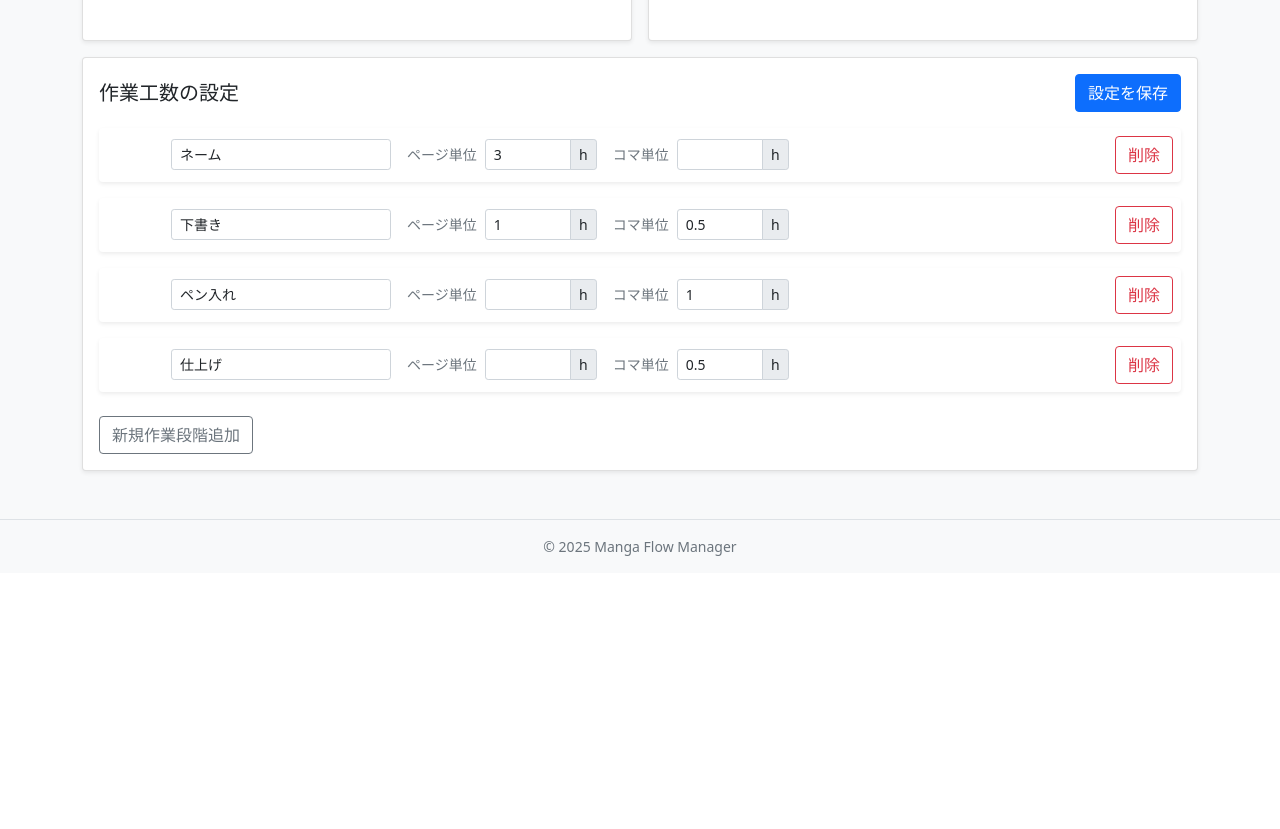
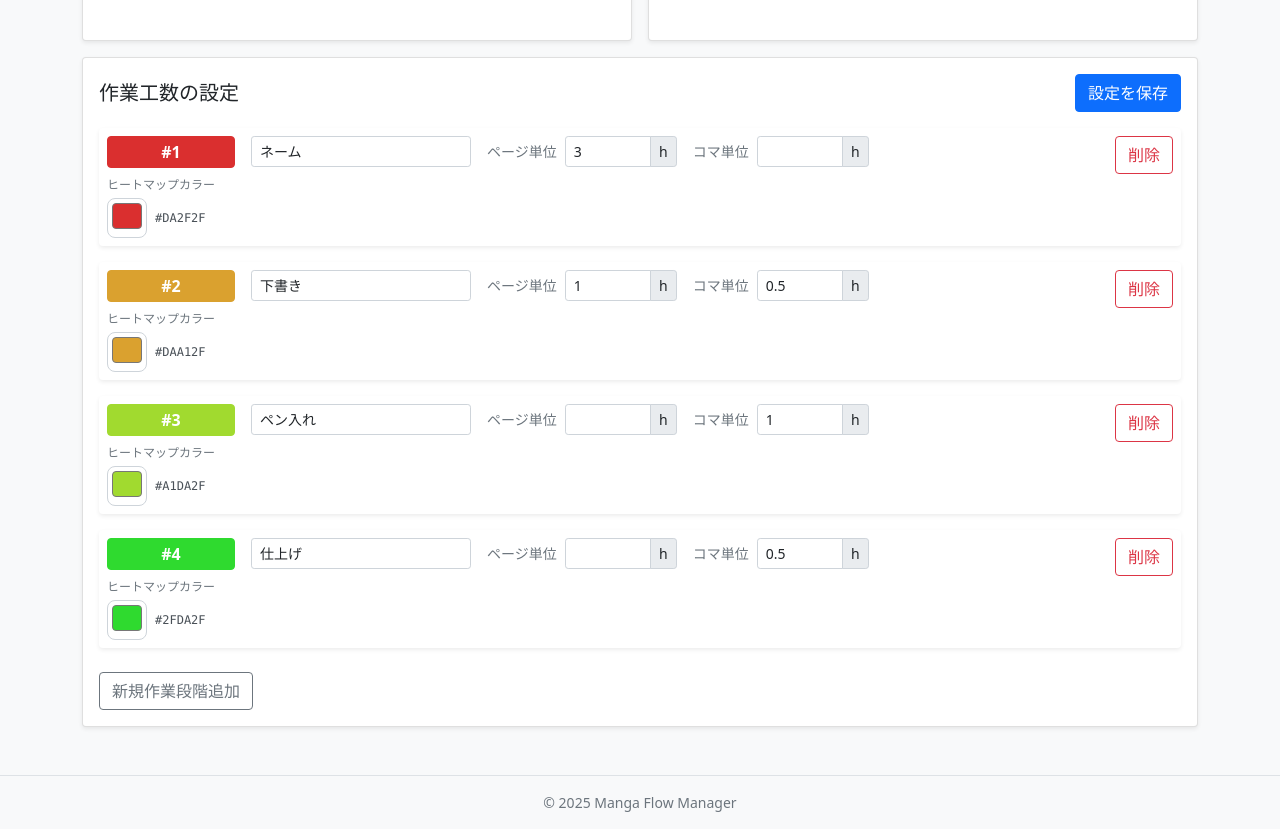
Before and after one commit to Yotsura/MangaFlowManager, a Vue app: page /settings in a window 1280 px wide. Shown: the part 720-1549 px from the top of the page. Before the commit the page ends 1293 px from the top, so only its background shows below. Built offline with nearby package versions, Linux system fonts and the light colour scheme; no server answers; the database is empty; sample sign-in values are in the browser's storage.

Commit message:
カラー設定機能更新。色を設定で変更可能に。

```diff
--- a/src/modules/settings/components/StageWorkloadEditor.vue
+++ b/src/modules/settings/components/StageWorkloadEditor.vue
@@ -2,6 +2,7 @@
 import { computed, nextTick, onMounted, ref, watch } from "vue";
 import { storeToRefs } from "pinia";
 
+import { getDefaultStageColor, normalizeStageColorValue, stageColorFor } from "@/modules/works/utils/stageColor";
 import { useAuthStore } from "@/store/authStore";
 import { useSettingsStore } from "@/store/settingsStore";
 
@@ -13,6 +14,7 @@ interface EditableEntry {
 interface EditableStage {
   id: number;
   label: string;
+  color: string;
   entries: EditableEntry[];
 }
 
@@ -95,13 +97,27 @@ const formatHours = (value: number | null | undefined) => {
 };
 
 const syncEditableStages = () => {
-  if (!stageWorkloadsLoaded.value || granularities.value.length === 0) {
+  if (!stageWorkloadsLoaded.value) {
     return;
   }
+
+  if (granularities.value.length === 0) {
+    isSyncingFromStore.value = true;
+    editableStages.value = [];
+    touched.value = false;
+    saveAttempted.value = false;
+    nextTick(() => {
+      isSyncingFromStore.value = false;
+    });
+    return;
+  }
+
+  const totalStages = stageWorkloads.value.length;
 
   const mapped: EditableStage[] = stageWorkloads.value.map((stage, index) => ({
     id: index + 1,
     label: stage.label,
+    color: normalizeStageColorValue(stage.color, index, totalStages),
     entries: granularities.value.map((granularity) => {
       const entry = stage.entries.find((item) => item.granularityId === granularity.id);
       return {
@@ -120,9 +136,13 @@ const syncEditableStages = () => {
   });
 };
 
-watch([stageWorkloads, granularities], () => {
-  syncEditableStages();
-});
+watch(
+  [stageWorkloads, granularities, stageWorkloadsLoaded],
+  () => {
+    syncEditableStages();
+  },
+  { deep: true, immediate: true },
+);
 
 watch(
   editableStages,
@@ -143,11 +163,13 @@ const addStage = () => {
   }
 
   const nextId = editableStages.value.length + 1;
+  const color = getDefaultStageColor(nextId - 1, nextId);
   editableStages.value = [
     ...editableStages.value,
     {
       id: nextId,
       label: "",
+      color,
       entries: granularities.value.map((granularity) => ({
         granularityId: granularity.id,
         hours: "",
@@ -230,6 +252,19 @@ const granularityLabel = (granularityId: string) => {
   return granularity ? granularity.label : "未定義の粒度";
 };
 
+const stageCountForColor = () => Math.max(editableStages.value.length || stageWorkloads.value.length || 1, 1);
+
+const resolvedStageColor = (stage: EditableStage) => normalizeStageColorValue(stage.color, stage.id - 1, stageCountForColor());
+
+const stageBadgeStyle = (stage: EditableStage) => {
+  const { backgroundColor, textColor } = stageColorFor(stage.id - 1, stageCountForColor(), stage.color);
+  return {
+    backgroundColor,
+    color: textColor,
+    borderColor: backgroundColor,
+  };
+};
+
 const handleSave = async () => {
   saveAttempted.value = true;
 
@@ -241,9 +276,11 @@ const handleSave = async () => {
     return;
   }
 
+  const totalStages = editableStages.value.length;
   const payload = editableStages.value.map((stage, index) => ({
     id: index + 1,
     label: stage.label.trim(),
+    color: normalizeStageColorValue(stage.color, index, totalStages),
     entries: stage.entries.map((entry) => ({
       granularityId: entry.granularityId,
       hours: entry.hours === "" ? null : Number(entry.hours),
@@ -316,7 +353,22 @@ defineExpose({
         <div v-for="stage in editableStages" :key="stage.id" class="card shadow-sm mb-3">
           <div class="card-body">
             <div class="stage-line">
-              <span class="badge text-bg-secondary fs-6 stage-index">#{{ stage.id }}</span>
+              <div class="stage-meta">
+                <span class="badge fs-6 stage-index" :style="stageBadgeStyle(stage)">#{{ stage.id }}</span>
+                <div class="stage-color-picker">
+                  <span class="stage-color-label">ヒートマップカラー</span>
+                  <div class="stage-color-input-group">
+                    <input
+                      v-model="stage.color"
+                      type="color"
+                      class="form-control form-control-color stage-color-input"
+                      :disabled="isSaving"
+                      :aria-label="`ステージ${stage.id}のヒートマップカラー`"
+                    />
+                    <span class="stage-color-code">{{ resolvedStageColor(stage).toUpperCase() }}</span>
+                  </div>
+                </div>
+              </div>
 
               <div class="stage-name">
                 <input
@@ -391,7 +443,7 @@ defineExpose({
 .stage-line {
   display: flex;
   flex-wrap: wrap;
-  align-items: center;
+  align-items: flex-start;
   gap: 0.75rem 1rem;
 }
 
@@ -400,6 +452,51 @@ defineExpose({
   align-items: center;
   justify-content: center;
   min-height: 2rem;
+  border: 1px solid transparent;
+}
+
+.stage-meta {
+  display: flex;
+  flex-direction: column;
+  gap: 0.5rem;
+  min-width: 8rem;
+}
+
+.stage-color-picker {
+  display: flex;
+  flex-direction: column;
+  gap: 0.25rem;
+}
+
+.stage-color-label {
+  font-size: 0.75rem;
+  color: #6c757d;
+  font-weight: 500;
+}
+
+.stage-color-input-group {
+  display: flex;
+  align-items: center;
+  gap: 0.5rem;
+}
+
+.stage-color-input {
+  width: 2.5rem;
+  height: 2.5rem;
+  padding: 0.25rem;
+  border-radius: 0.5rem;
+  border: 1px solid #ced4da;
+  background-color: #fff;
+}
+
+.stage-color-input:disabled {
+  opacity: 0.65;
+}
+
+.stage-color-code {
+  font-size: 0.75rem;
+  font-family: var(--bs-font-monospace, "SFMono-Regular", Menlo, Monaco, Consolas, "Liberation Mono", "Courier New", monospace);
+  color: #495057;
 }
 
 .stage-name {
--- a/src/modules/works/components/PagePanel.vue
+++ b/src/modules/works/components/PagePanel.vue
@@ -16,6 +16,7 @@ const props = defineProps<{
   pages: WorkPage[];
   stageLabels: string[];
   stageCount: number;
+  stageColors?: string[];
   defaultPanels: number;
 }>();
 
@@ -120,7 +121,8 @@ const progressRatio = (page: WorkPage) => {
 const progressPercent = (page: WorkPage) => Math.round(progressRatio(page) * 100);
 
 const progressStyle = (page: WorkPage) => {
-  const { backgroundColor, textColor } = stageColorFor(page.stageIndex, props.stageCount);
+  const override = props.stageColors?.[page.stageIndex];
+  const { backgroundColor, textColor } = stageColorFor(page.stageIndex, props.stageCount, override);
   return {
     width: `${progressPercent(page)}%`,
     backgroundColor,
--- a/src/modules/works/components/ProgressHeatmap.vue
+++ b/src/modules/works/components/ProgressHeatmap.vue
@@ -8,12 +8,14 @@ const props = defineProps<{
   pages: WorkPage[];
   stageCount: number;
   stageLabels: string[];
+  stageColors?: string[];
 }>();
 
 const sortedPages = computed(() => [...props.pages].sort((a, b) => a.index - b.index));
 
 const cellStyle = (page: WorkPage) => {
-  const { backgroundColor, textColor } = stageColorFor(page.stageIndex, props.stageCount);
+  const override = props.stageColors?.[page.stageIndex];
+  const { backgroundColor, textColor } = stageColorFor(page.stageIndex, props.stageCount, override);
   return {
     backgroundColor,
     color: textColor,
--- a/src/modules/works/utils/stageColor.ts
+++ b/src/modules/works/utils/stageColor.ts
@@ -1,4 +1,10 @@
 const clamp = (value: number, min: number, max: number) => Math.min(Math.max(value, min), max);
+
+const HEX_COLOR_REGEX = /^#?([0-9a-fA-F]{6})$/;
+
+const toHex = (value: number) => value.toString(16).padStart(2, "0");
+
+const rgbToHex = (r: number, g: number, b: number) => `#${toHex(r)}${toHex(g)}${toHex(b)}`;
 
 const hslToRgb = (h: number, s: number, l: number): [number, number, number] => {
   if (s === 0) {
@@ -25,18 +31,60 @@ const hslToRgb = (h: number, s: number, l: number): [number, number, number] =>
   return [r, g, b];
 };
 
-const contrastTextFromHsl = (hue: number, saturation: number, lightness: number) => {
-  const [r, g, b] = hslToRgb(hue / 360, saturation / 100, lightness / 100);
-  const luminance = 0.2126 * r + 0.7152 * g + 0.0722 * b;
-  return luminance > 0.6 ? "#212529" : "#ffffff";
+const hexToRgb = (hex: string): { r: number; g: number; b: number } => {
+  const match = HEX_COLOR_REGEX.exec(hex);
+  if (!match) {
+    return { r: 222, g: 226, b: 230 };
+  }
+
+  const value = match[1];
+  if (!value) {
+    return { r: 222, g: 226, b: 230 };
+  }
+
+  const normalized = value.toLowerCase();
+  const r = parseInt(normalized.slice(0, 2), 16);
+  const g = parseInt(normalized.slice(2, 4), 16);
+  const b = parseInt(normalized.slice(4, 6), 16);
+
+  return { r, g, b };
 };
 
-export const stageColorFor = (stageIndex: number, stageCount: number) => {
+const relativeLuminance = (r: number, g: number, b: number) => {
+  const normalizeComponent = (component: number) => {
+    const normalized = component / 255;
+    return normalized <= 0.03928 ? normalized / 12.92 : Math.pow((normalized + 0.055) / 1.055, 2.4);
+  };
+
+  const rn = normalizeComponent(r);
+  const gn = normalizeComponent(g);
+  const bn = normalizeComponent(b);
+
+  return 0.2126 * rn + 0.7152 * gn + 0.0722 * bn;
+};
+
+const sanitizeHex = (value: string | null | undefined) => {
+  if (typeof value !== "string") {
+    return null;
+  }
+  const match = HEX_COLOR_REGEX.exec(value.trim());
+  if (!match) {
+    return null;
+  }
+  const group = match[1];
+  if (!group) {
+    return null;
+  }
+  return `#${group.toLowerCase()}`;
+};
+
+const FALLBACK_NEUTRAL_COLOR = "#dee2e6";
+const DARK_TEXT = "#212529";
+const LIGHT_TEXT = "#ffffff";
+
+export const getDefaultStageColor = (stageIndex: number, stageCount: number): string => {
   if (stageCount <= 0 || stageIndex < 0) {
-    return {
-      backgroundColor: "#dee2e6",
-      textColor: "#495057",
-    };
+    return FALLBACK_NEUTRAL_COLOR;
   }
 
   const maxIndex = Math.max(stageCount - 1, 1);
@@ -44,16 +92,35 @@ export const stageColorFor = (stageIndex: number, stageCount: number) => {
   const ratio = maxIndex === 0 ? 1 : boundedIndex / maxIndex;
 
   const hue = 0 + (120 - 0) * ratio;
-  const saturation = 70;
-  const lightness = 52;
+  const saturation = 0.7;
+  const lightness = 0.52;
+
+  const [r, g, b] = hslToRgb(hue / 360, saturation, lightness);
+
+  return rgbToHex(Math.round(r * 255), Math.round(g * 255), Math.round(b * 255));
+};
+
+export const normalizeStageColorValue = (value: string | null | undefined, stageIndex: number, stageCount: number): string => {
+  const sanitized = sanitizeHex(value);
+  if (sanitized) {
+    return sanitized;
+  }
+  return getDefaultStageColor(stageIndex, stageCount);
+};
+
+export const stageColorFor = (stageIndex: number, stageCount: number, overrideColor?: string) => {
+  const backgroundColor = normalizeStageColorValue(overrideColor, stageIndex, stageCount);
+  const { r, g, b } = hexToRgb(backgroundColor);
+  const luminance = relativeLuminance(r, g, b);
+  const textColor = luminance > 0.6 ? DARK_TEXT : LIGHT_TEXT;
 
   return {
-    backgroundColor: `hsl(${Math.round(hue)}deg, ${saturation}%, ${lightness}%)`,
-    textColor: contrastTextFromHsl(hue, saturation, lightness),
+    backgroundColor,
+    textColor,
   };
 };
 
-export const stageBorderColorFor = (stageIndex: number, stageCount: number) => {
-  const { backgroundColor } = stageColorFor(stageIndex, stageCount);
+export const stageBorderColorFor = (stageIndex: number, stageCount: number, overrideColor?: string) => {
+  const { backgroundColor } = stageColorFor(stageIndex, stageCount, overrideColor);
   return backgroundColor;
 };
--- a/src/store/settingsStore.ts
+++ b/src/store/settingsStore.ts
@@ -1,5 +1,6 @@
 import { defineStore } from "pinia";
 
+import { getDefaultStageColor, normalizeStageColorValue } from "@/modules/works/utils/stageColor";
 import { getDocument, setDocument } from "@/services/firebase/firestoreService";
 import { generateId } from "@/utils/id";
 
@@ -31,11 +32,26 @@ interface StageWorkloadEntry {
 interface StageWorkload {
   id: number;
   label: string;
+  color: string;
   entries: StageWorkloadEntry[];
 }
 
+interface StageWorkloadCandidate {
+  id: number;
+  label: string;
+  color: string | null;
+  entries: StageWorkloadEntry[];
+}
+
+interface StageWorkloadDocumentStage {
+  id?: number;
+  label?: string;
+  color?: string;
+  entries?: unknown;
+}
+
 interface StageWorkloadDocument {
-  stages: StageWorkload[];
+  stages: StageWorkloadDocumentStage[];
 }
 
 interface SettingsState {
@@ -137,10 +153,13 @@ const createDefaultGranularities = (): Granularity[] =>
     weight: template.weight,
   }));
 
-const createDefaultStageWorkloads = (granularities: Granularity[]): StageWorkload[] =>
-  DEFAULT_STAGE_TEMPLATES.map((template, stageIndex) => ({
+const createDefaultStageWorkloads = (granularities: Granularity[]): StageWorkload[] => {
+  const totalStages = DEFAULT_STAGE_TEMPLATES.length;
+
+  return DEFAULT_STAGE_TEMPLATES.map((template, stageIndex) => ({
     id: stageIndex + 1,
     label: template.label,
+    color: getDefaultStageColor(stageIndex, totalStages),
     entries: template.entries
       .map((entry) => {
         const target = granularities[entry.granularityIndex];
@@ -154,6 +173,7 @@ const createDefaultStageWorkloads = (granularities: Granularity[]): StageWorkloa
       })
       .filter((item): item is StageWorkloadEntry => item !== null),
   }));
+};
 
 interface NormalizedGranularitiesResult {
   items: Granularity[];
@@ -247,6 +267,8 @@ const normalizeStageWorkloads = (items: unknown, granularities: Granularity[], m
       const rawStageId = rawStage.id;
       const stageId = Number.isFinite(rawStageId) ? Number(rawStageId) : index + 1;
 
+      const colorValue = typeof rawStage.color === "string" ? rawStage.color : null;
+
       const entriesRaw = Array.isArray(rawStage.entries) ? rawStage.entries : [];
       const entries: StageWorkloadEntry[] = entriesRaw
         .map((item) => {
@@ -285,22 +307,29 @@ const normalizeStageWorkloads = (items: unknown, granularities: Granularity[], m
       return {
         id: stageId,
         label,
+        color: colorValue,
         entries,
-      } satisfies StageWorkload;
+      } as StageWorkloadCandidate;
     })
-    .filter((item): item is StageWorkload => item !== null);
+    .filter((item): item is StageWorkloadCandidate => item !== null);
+
+  const totalStages = normalized.length;
 
   return normalized.map((stage, index) => ({
     id: index + 1,
     label: stage.label,
+    color: normalizeStageColorValue(stage.color, index, totalStages),
     entries: stage.entries,
   }));
 };
 
-const alignStageEntries = (stages: StageWorkload[], granularities: Granularity[]): StageWorkload[] =>
-  stages.map((stage, index) => ({
+const alignStageEntries = (stages: StageWorkload[], granularities: Granularity[]): StageWorkload[] => {
+  const totalStages = stages.length;
+
+  return stages.map((stage, index) => ({
     id: index + 1,
     label: stage.label,
+    color: normalizeStageColorValue(stage.color, index, totalStages),
     entries: granularities.map((granularity) => {
       const existing = stage.entries.find((entry) => entry.granularityId === granularity.id);
       return {
@@ -309,6 +338,7 @@ const alignStageEntries = (stages: StageWorkload[], granularities: Granularity[]
       } satisfies StageWorkloadEntry;
     }),
   }));
+};
 
 export const useSettingsStore = defineStore("settings", {
   state: (): SettingsState => ({
```
Also changed, not shown: src/modules/works/WorkDetailView.vue (+7 -1 lines).
